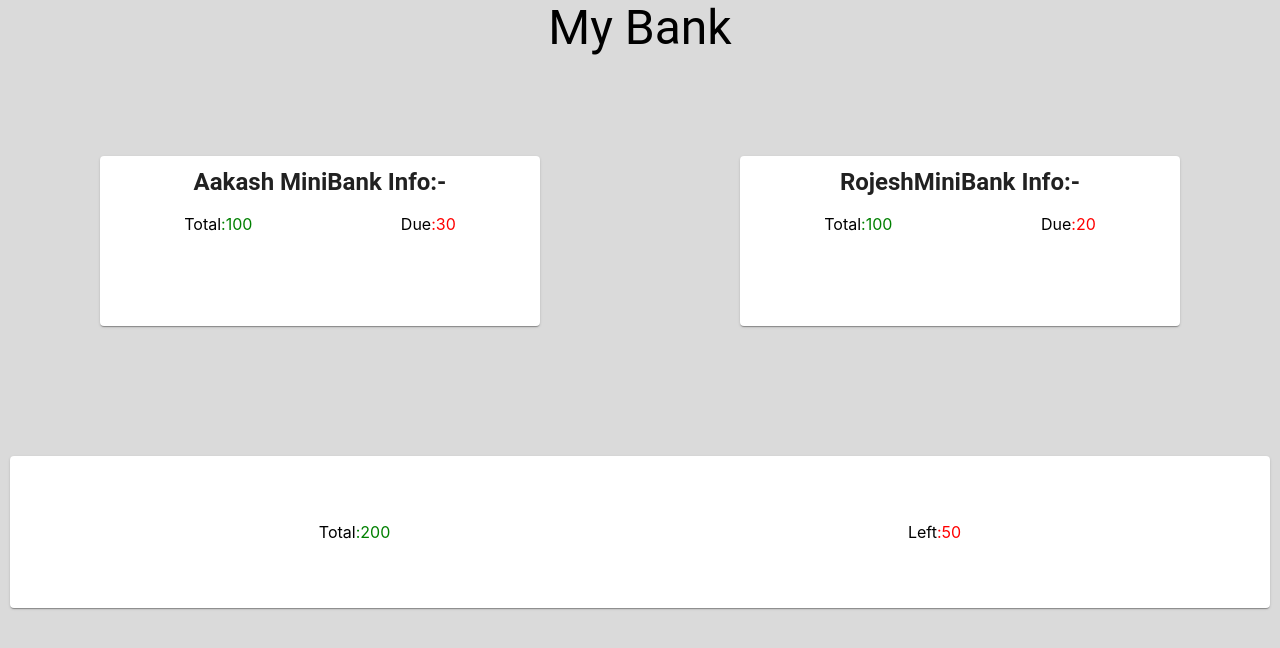
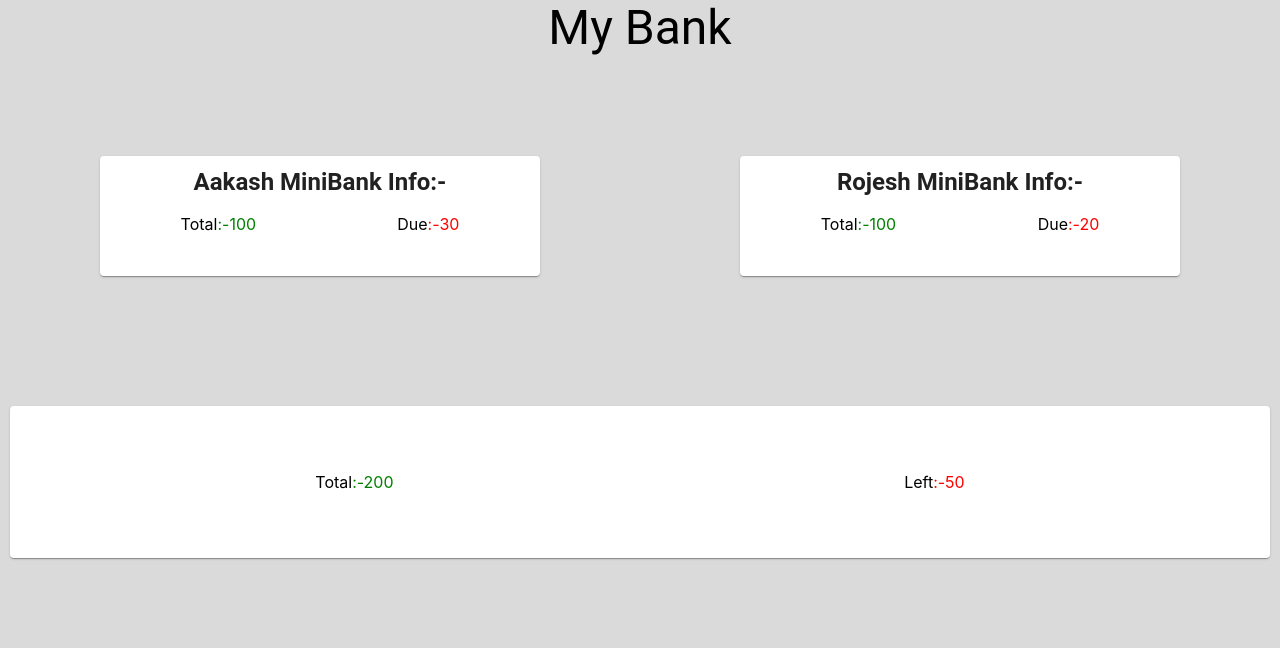
Before and after one commit to Rojesh04Mote/mybank-web, a React (Create React App) app: page / in a window 1280 px wide. Shown: the top 648 px of the page. Built offline with nearby package versions, Linux system fonts and the light colour scheme; no server answers.

Commit message:
api added

```diff
--- a/package.json
+++ b/package.json
@@ -9,6 +9,7 @@
     "@testing-library/jest-dom": "^5.11.4",
     "@testing-library/react": "^11.1.0",
     "@testing-library/user-event": "^12.1.10",
+    "axios": "^0.21.1",
     "react": "^17.0.1",
     "react-dom": "^17.0.1",
     "react-native-paper": "^4.7.1",
--- a/src/pages/Home.jsx
+++ b/src/pages/Home.jsx
@@ -1,8 +1,25 @@
-import React from "react";
+import React, { useState, useEffect } from "react";
 import { Typography, Card } from "@material-ui/core";
 import "../styles/home.css";
+import axios from "axios";
 
 export default function Home() {
+  const [data, setData] = useState([]);
+
+  useEffect(() => {
+    getDataFromApi();
+  }, []);
+
+  function getDataFromApi() {
+    axios
+      .get("http://192.168.1.100:5000/bank/")
+      .then((response) => {
+        console.log(response.data);
+        setData(response.data);
+      })
+      .catch((error) => console.log(error));
+  }
+
   return (
     <div style={{ background: "#dadada", height: "100vh" }}>
       <Typography align="center" variant="h3">
@@ -16,26 +33,26 @@ export default function Home() {
           <div className="card-div">
             <p>
               <span style={{ color: "black" }}>Total</span>
-              <span style={{ color: "green" }}>:{100}</span>
+              <span style={{ color: "green" }}>:-{100}</span>
             </p>
             <p>
               <span style={{ color: "black" }}>Due</span>
-              <span style={{ color: "red" }}>:{30}</span>
+              <span style={{ color: "red" }}>:-{30}</span>
             </p>
           </div>
         </Card>
         <Card className="card-items">
           <Typography variant="h5" style={{ fontWeight: "bold" }}>
-            RojeshMiniBank Info:-
+            Rojesh MiniBank Info:-
           </Typography>
           <div className="card-div">
             <p>
               <span style={{ color: "black" }}>Total</span>
-              <span style={{ color: "green" }}>:{100}</span>
+              <span style={{ color: "green" }}>:-{100}</span>
             </p>
             <p>
               <span style={{ color: "black" }}>Due</span>
-              <span style={{ color: "red" }}>:{20}</span>
+              <span style={{ color: "red" }}>:-{20}</span>
             </p>
           </div>
         </Card>
@@ -45,11 +62,11 @@ export default function Home() {
         <div className="card-div">
           <p>
             <span style={{ color: "black" }}>Total</span>
-            <span style={{ color: "green" }}>:{200}</span>
+            <span style={{ color: "green" }}>:-{200}</span>
           </p>
           <p>
             <span style={{ color: "black" }}>Left</span>
-            <span style={{ color: "red" }}>:{50}</span>
+            <span style={{ color: "red" }}>:-{50}</span>
           </p>
         </div>
       </Card>
--- a/src/styles/home.css
+++ b/src/styles/home.css
@@ -4,7 +4,7 @@
 }
 
 .card-items {
-  height: 150px;
+  height: 100px;
   width: 500px;
   padding: 10px;
   margin: 100px;
```
Also changed, not shown: 1 other file (tests, documents, lock files or other folders).
